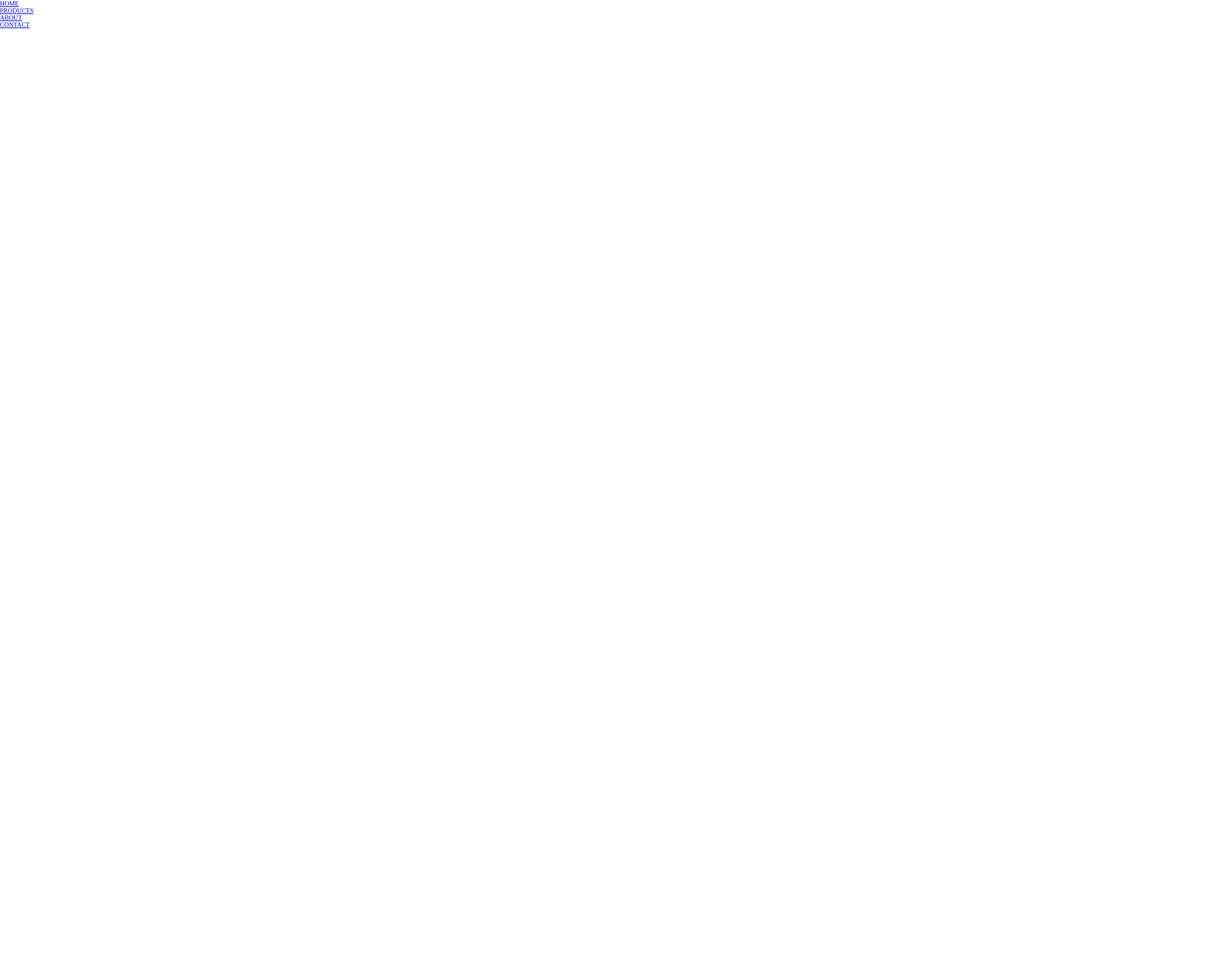
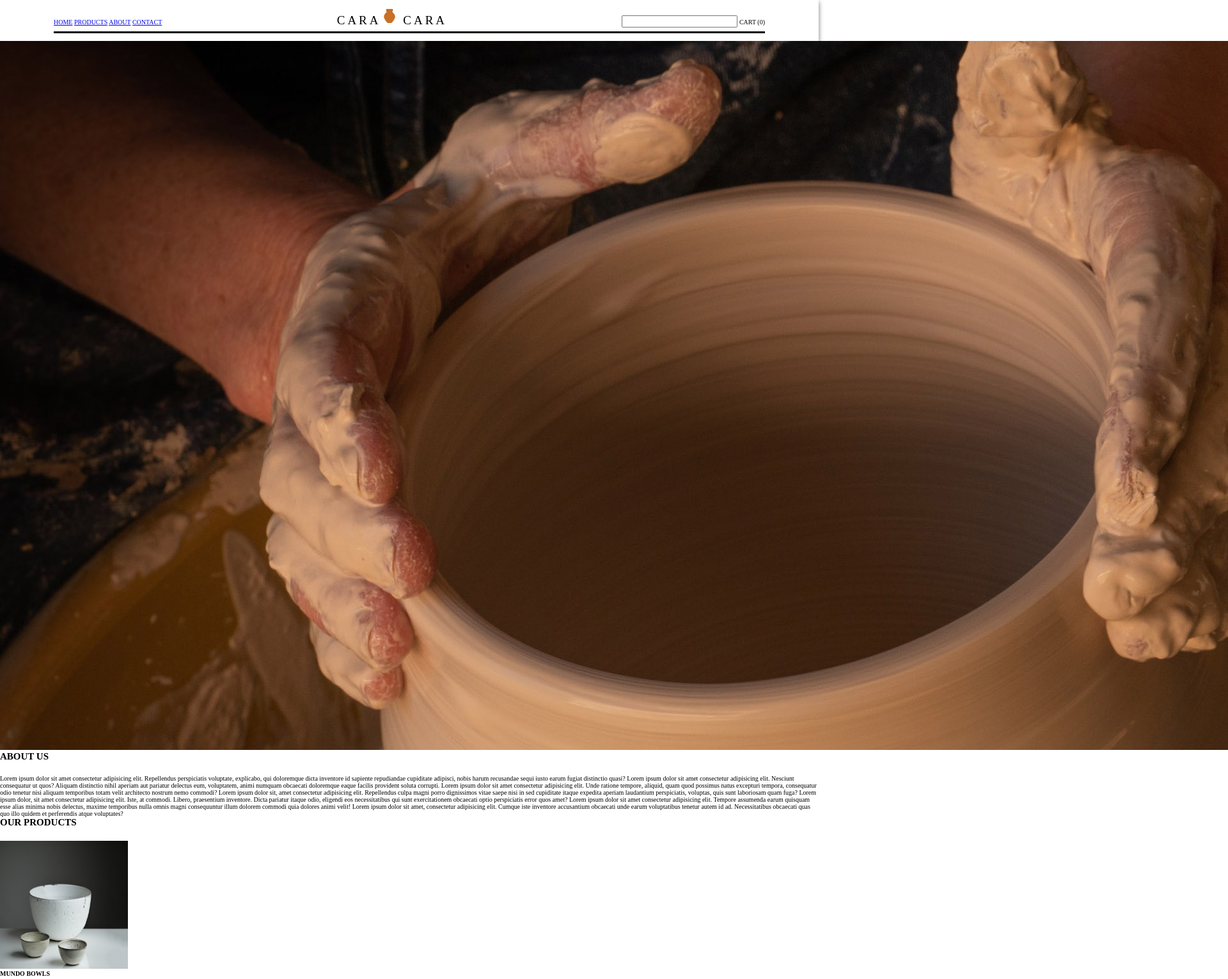
Before and after one commit to AubreyGuishard/ecommerce-website, a plain HTML site: page index.html in a window 1280 px wide. Shown: the top 1530 px of the page at 64% size, 1920 px wide, since content can reach past the window. Before the commit the page ends 800 px from the top, so only its background shows below. Drawn offline with Linux system fonts and the light colour scheme.

Commit message:
Added Nav Bar + Aligned the Task Bar + Added logo to the Nav Bar + Added About Us Section with Lorem texts + Added a products Section with Photo's from Assets

```diff
--- a/index.html
+++ b/index.html
@@ -8,14 +8,89 @@
     <title>Cara Cara</title>
 </head>
 <body>
-    <a href="#home">HOME</a>
+    <header>
+        <div class="flex-container justify-content justify-between align-baseline border-bottom">
+
+            <nav>
+                <!-- <ul> -->
+                    <a href="#home">HOME</a>
+                    <!-- <section id="home"></section> -->
+                    <a href="#products">PRODUCTS</a>
+                    <!-- <section id="products"></section> -->
+                    <a href="#about">ABOUT</a>
+                    <!-- <section id="about"></section> -->
+                    <a href="#contact">CONTACT</a>
+                    <!-- <section id="contact"></section> -->
+
+                <!-- </ul> -->
+            </nav>
+            <div class="logo">
+                CARA<img src="../eCommerce-Website/assets/colored-logo.png" alt="colored-logo"> CARA
+            </div>
+            <div><input type="search"> CART (0)<div>
+        <!-- <a href="search">SEARCH</a> -->
+        </div>
+    </header>
+    <div class="pottery-picture">
+        <img src="./assets/Front-page-logo.jpg" alt="">
+    </div>
     <section id="home"></section>
-    <a href="#products">PRODUCTS</a>
-    <section id="products"></section>
-    <a href="#about">ABOUT</a>
-    <section id="about"></section>
-    <a href="#contact">CONTACT</a>
-    <section id="contact"></section>
+    <section id="about">
+        <h1>ABOUT US</h1>
+        <p>
+            Lorem ipsum dolor sit amet consectetur adipisicing elit. Repellendus perspiciatis voluptate, explicabo, qui doloremque
+            dicta inventore id sapiente repudiandae cupiditate adipisci, nobis harum recusandae sequi iusto
+            earum fugiat distinctio quasi? Lorem ipsum dolor sit amet consectetur adipisicing elit.
+            Nesciunt consequatur ut quos? Aliquam distinctio nihil aperiam aut pariatur delectus eum, voluptatem,
+            animi numquam obcaecati doloremque eaque facilis provident soluta corrupti.
 
-</body>
-</html>
+
+            Lorem ipsum dolor sit amet consectetur adipisicing elit. Unde ratione tempore, aliquid, quam quod possimus
+            natus excepturi tempora, consequatur odio tenetur nisi aliquam temporibus totam velit architecto nostrum nemo commodi?
+            Lorem ipsum dolor sit, amet consectetur adipisicing elit. Repellendus culpa magni porro dignissimos vitae saepe
+            nisi in sed cupiditate itaque expedita aperiam laudantium perspiciatis, voluptas, quis sunt laboriosam quam fuga?
+
+            Lorem ipsum dolor, sit amet consectetur adipisicing elit. Iste, at commodi. Libero, praesentium inventore.
+            Dicta pariatur itaque odio, eligendi eos necessitatibus qui sunt exercitationem obcaecati optio perspiciatis
+            error quos amet? Lorem ipsum dolor sit amet consectetur adipisicing elit. Tempore assumenda earum quisquam esse alias
+            minima nobis delectus, maxime temporibus nulla omnis magni consequuntur illum dolorem commodi quia dolores animi velit!
+            Lorem ipsum dolor sit amet, consectetur adipisicing elit. Cumque iste inventore accusantium obcaecati unde earum
+            voluptatibus tenetur autem id ad. Necessitatibus obcaecati quas quo illo quidem et perferendis atque voluptates?
+        </p>
+
+
+
+    </section>
+    <section id="products">
+        <h1>OUR PRODUCTS</h1>
+        <div class="flex-container align-baseline"></div>
+        <div class="product-card"><img src="assets/tom-crew-7HuTGlUfQSo-unsplash.jpg" alt="">
+            <h4>MUNDO BOWLS</h4></div>
+            <div class="product-card"><img src="./assets/Natureza Vase.jpg" alt="">
+                <h4>NATUREZA VASE</h4></div>
+                <div class="product-card"><img src="./assets/Feira Bowls.jpg" alt="">
+                    <h4>FEIRA BOWLS</h4></div>
+                <div class="product-card"><img src="./assets/Natureza Pots.jpg" alt="">
+                    <h4>NATUREZA POTS</h4></div>
+                <div class="product-card"><img src="./assets/Pedra Vase.jpg" alt="">
+                    <h4>PEDRA VASE</h4></div>
+                <div class="product-card"><img src="./assets/Viaja Pots.jpg" alt="">
+                    <h4>VIAJA POTS</h4></div>
+                <div class="product-card"><img src="./assets/Servico Plates.jpg" alt="">
+                    <h4>SERVICO PLATES</h4></div>
+                <div class="product-card"><img src="./assets/Campeao Vase.jpg" alt="">
+                    <h4>CAMPEAO VASE</h4></div>
+                <div class="product-card"><img src="./assets/Troca Bowls.jpg" alt="">
+                    <h4>TROCA BOWLS</h4></div>
+
+                </section>
+            <section id="contact"></section>
+
+                <!-- <img src="../eCommerce-Website/assets/Front-page-logo.jpg" alt="clay-bowl"width="1600px" height="500px"> -->
+
+        </section>
+
+
+        <footer></footer>
+    </body>
+    </html>
--- a/styles.css
+++ b/styles.css
@@ -4,7 +4,65 @@
     box-sizing: inherit;
 }
 
+header{
+    padding: 12px 84px;
+    box-shadow: 0px 3px 7px #707070;
+    /* position: fixed; */
+    /* width: 100%; */
+    /* top: 0; */
+    /* bottom: 0; */
+}
+
+h1, h2, h3, h4, h5, h6{
+    margin-bottom: 20px;
+}
+
 html {
     box-sizing: border-box;
     font-size: 62.5%;
 }
+
+.flex-container {
+    display:flex;
+
+}
+.justify-content{
+    justify-content: space-evenly;
+
+}
+
+.justify-between{
+    justify-content: space-between;
+}
+
+.align-baseline{
+    align-items: baseline;
+
+}
+
+.logo{
+    font-size: 19px;
+    letter-spacing: 4px;
+}
+
+.logo img{
+    width: 26px;
+}
+
+.pottery-picture{
+
+}
+.border-bottom{
+    border-bottom: black solid 3px;
+    padding-bottom: 6px;
+
+}
+
+.product-card{
+
+}
+
+.product-card img{
+    width: 200px;
+    height: 200px;
+}
```
Also changed, not shown: assets/Campeao Vase.jpg (renamed from assets/oriento-l0ah3UBLppo-unsplash.jpg), assets/Feira Bowls.jpg (renamed from assets/tom-crew-bgIO-u4GEfI-unsplash.jpg), assets/Front-page-logo.jpg (renamed from assets/earl-wilcox-y3W0CzO063w-unsplash-alt.jpg), assets/Natureza Pots.jpg (renamed from assets/tom-crew-3uwu5K0RtaE-unsplash.jpg), assets/Natureza Vase.jpg (renamed from assets/oriento-maVIpNNtmlQ-unsplash.jpg), assets/Pedra Vase.jpg (renamed from assets/linh-le-a0rE64YJDA4-unsplash.jpg), assets/Servico Plates.jpg (renamed from assets/tom-crew-YA2E3d7a9Wo-unsplash.jpg), assets/Troca Bowls.jpg (renamed from assets/tom-crew-SITGdvztUdg-unsplash.jpg), assets/Viaja Pots.jpg (renamed from assets/tom-crew-oiZAQvxTcYQ-unsplash.jpg), assets/colored-logo.png (renamed from assets/icons8-pottery-96.png).
